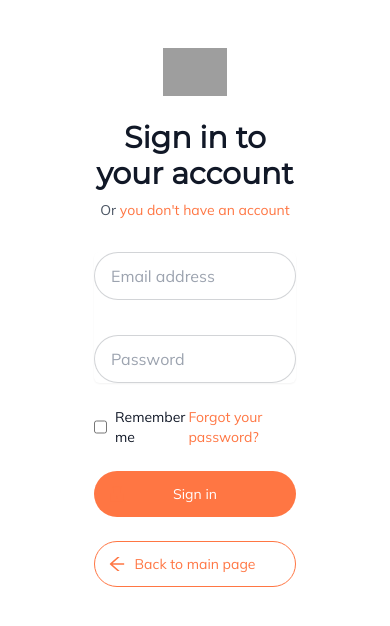
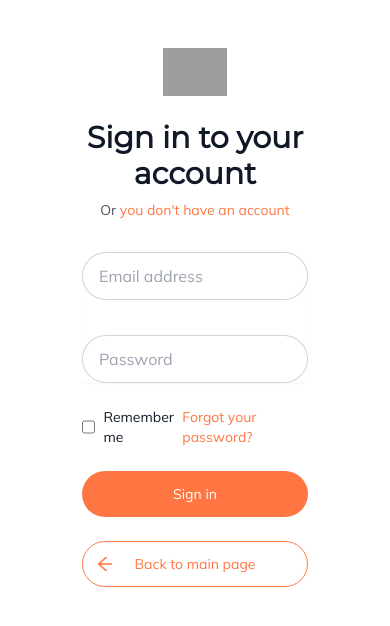
Before and after one commit to savin2001/ikolegit, a React (Vite) app: page /login in a window 390 px wide. Shown: the top 626 px of the page. Built offline with nearby package versions, Linux system fonts and the light colour scheme; grey boxes are pictures that could not be loaded.

Commit message:
Improving responsiveness for auth pages

```diff
--- a/src/pages/Home.jsx
+++ b/src/pages/Home.jsx
@@ -477,6 +477,9 @@ const Home = () => {
                                             Categories
                                         </h3>
                                         <li>
+                                            <a href="#" className="text-primary">All categories</a>
+                                        </li>
+                                        <li>
                                             <a href="#popular">Popular</a>
                                         </li>
                                         <li>
--- a/src/pages/auth/Login.jsx
+++ b/src/pages/auth/Login.jsx
@@ -4,8 +4,8 @@ import { AiFillLock, AiOutlineArrowLeft } from "react-icons/ai";
 const Login = () => {
     return (
         <div className="container mx-auto ">
-            <div className="min-h-full flex items-center justify-center py-12 px-4 sm:px-6 lg:px-8">
-                <div className="md:max-w-md w-full space-y-8">
+            <div className="min-h-full flex max-w-7xl items-center justify-center py-12 lg:px-8">
+                <div className="mx-3 sm:w-full md:max-w-md w-full space-y-8">
                     <div>
                         <img
                             className="mx-auto h-12 w-auto"
--- a/src/pages/auth/Register.jsx
+++ b/src/pages/auth/Register.jsx
@@ -4,8 +4,8 @@ import { AiFillLock, AiOutlineArrowLeft } from "react-icons/ai";
 const Register = () => {
     return (
         <div className="container mx-auto">
-            <div className="min-h-full flex items-center justify-center py-12 px-4 sm:px-6 lg:px-8">
-                <div className="max-w-md w-full space-y-8">
+            <div className="min-h-full max-w-7xl flex items-center justify-center py-12 lg:px-8">
+                <div className="mx-3 sm:w-full md:max-w-md w-full space-y-8">
                     <div>
                         <img
                             className="mx-auto h-12 w-auto"
```
